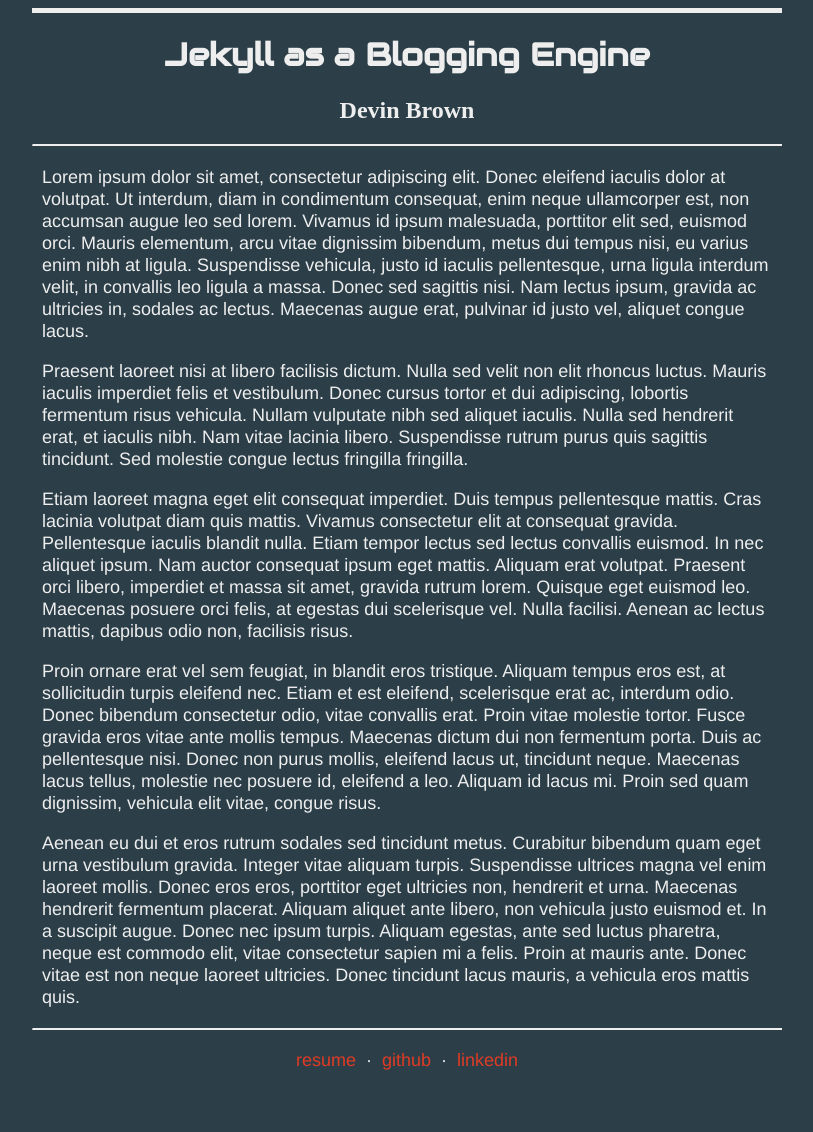
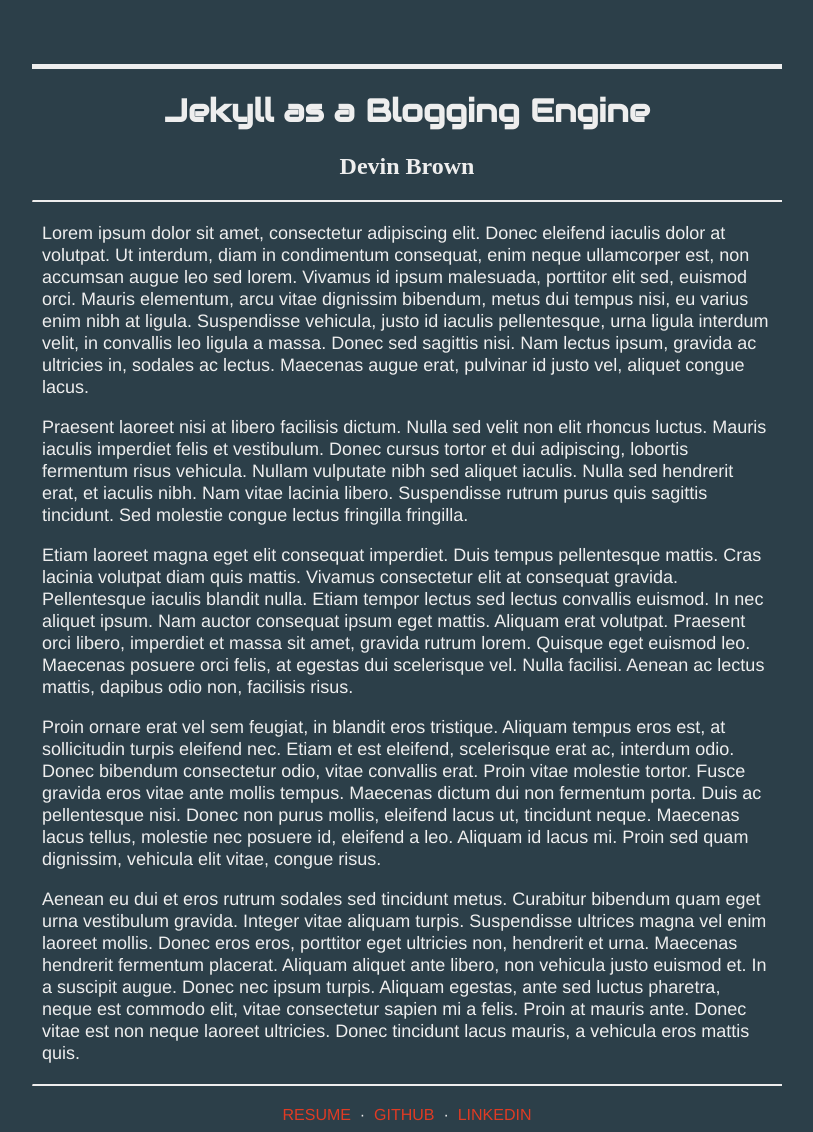
Before and after one commit to obfk/obfk.github.io, a Jekyll site: the page built from _posts/2014-04-14-welcome-to-jekyll.markdown, in a window 1280 px wide. Shown: the whole page, without its empty margins (233-1046 px from the left). Built offline with Jekyll 4.4.1, drawn with Linux system fonts in a browser that asks for light colours; some web fonts are replaced; Markdown is read by kramdown in place of the engine named in the settings; before the commit the page ends 1079 px from its top, so only the background shows below that.

Commit message:
Uppercase footer font; body margin-top.

```diff
--- a/css/main.css
+++ b/css/main.css
@@ -3,6 +3,7 @@
   background-color: #2C3F49;
   color: #eee;
   max-width: 750px;
+  margin-top: 5%;
   margin-left: auto;
   margin-right: auto;
   font-family: 'Helvetica Neue', Helvetica;
@@ -20,7 +21,7 @@
 article {padding: 0 10px;}
 article p {line-height: 22px; font-size: 18px;}
 
-footer {font-size: 18px; text-align: center;}
+footer {font-size: 16px; text-align: center; text-transform: uppercase;}
 
 /* FONTS */
 
```
